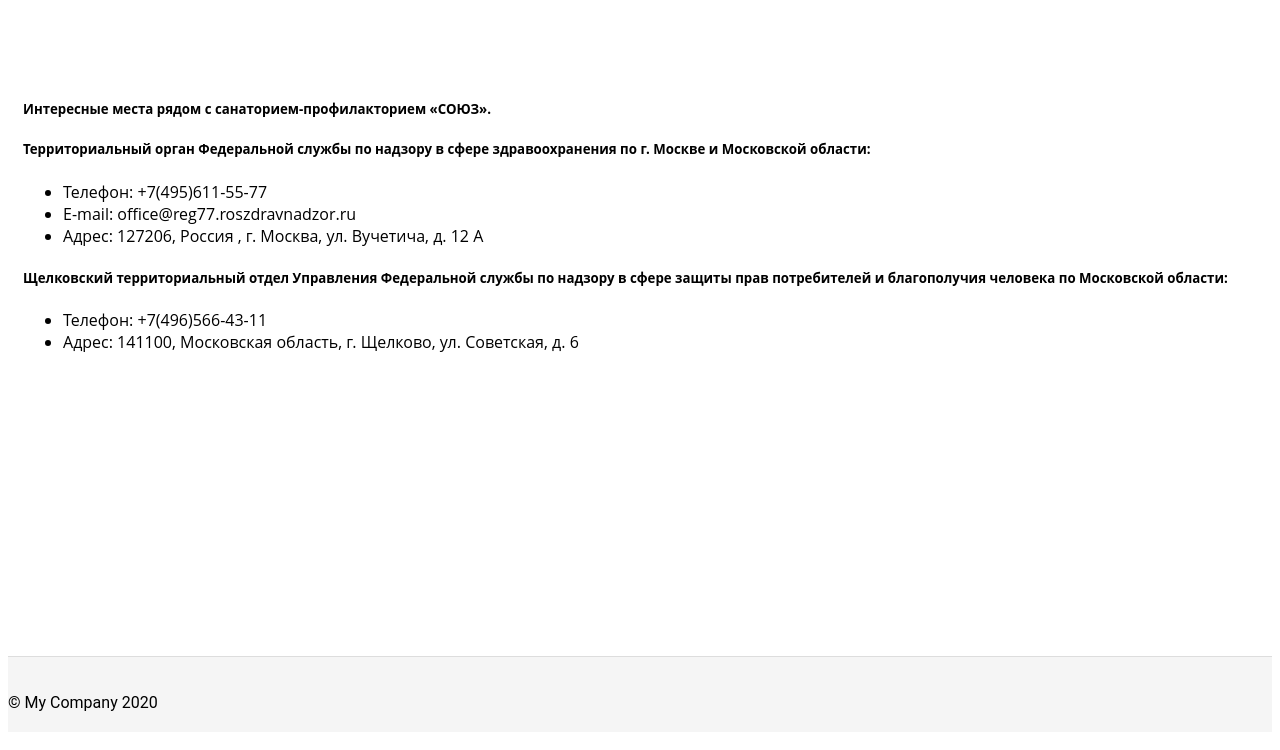
After one commit to DmitriyGold/Sanatoriy_mid, a Yii app: template views/site/museums.php in a window 1280 px wide. The commit adds this page. Shown: the top 750 px of the page. Run offline with PHP 8.4 and a stand-in for Yii, Linux system fonts and the light colour scheme; the template is opened without the code that fills it, so the values that code supplies are empty; some libraries are stand-ins or nearby versions.

```diff
--- a/views/layouts/app_main.php
+++ b/views/layouts/app_main.php
@@ -110,11 +110,11 @@
                                             <a class="dropdown-item" href="<?= Url::to(['/site/schedule']); ?>">График работы</a>
                                             <a class="dropdown-item" href="<?= Url::to(['/site/infrastructure']); ?>">Инфраструктура</a>
                                             <a class="dropdown-item" href="<?= Url::to(['/site/license']); ?>">Лицензия</a>
-                                            <a class="dropdown-item" href="#">Контролирующие органы</a>
+                                            <a class="dropdown-item" href="<?= Url::to(['/site/supervision']); ?>">Контролирующие органы</a>
                                             <a class="dropdown-item" href="#">Питание</a>
                                             <a class="dropdown-item" href="#">Отзывы???</a>
                                             <a class="dropdown-item" href="#">Интересные места рядом</a>
-                                            <a class="dropdown-item" href="#">Нормативные документы</a>
+                                            <a class="dropdown-item" href="<?= Url::to(['/site/requisites']); ?>">Карточка реквизитов</a>
                                         </div>
                                     </li>
                                     <li class="nav-item px-2"><a href="#" class="nav-link">Размещение</a></li>
--- /dev/null
+++ b/views/site/museums.php
@@ -0,0 +1,27 @@
+<?php
+$this->title = 'Интересные места';
+$this->params['breadcrumbs'][] = $this->title;
+?>
+<div class="mt-5 pt-5 container">
+    <div class="row">
+        <div class="col-12">
+            <h5 class="mt-5 mb-2">Интересные места рядом с санаторием-профилакторием «СОЮЗ».</h5>
+
+            <h5 class="mt-5 mb-1">Территориальный орган Федеральной службы по надзору в сфере здравоохранения по
+                г. Москве и Московской области:</h5>
+            <ul>
+                <li>Телефон: +7(495)611-55-77</li>
+                <li>E-mail: office@reg77.roszdravnadzor.ru</li>
+                <li>Адрес: 127206, Россия , г. Москва, ул. Вучетича, д. 12 А</li>
+            </ul>
+
+
+            <h5 class="mt-5 mb-1">Щелковский территориальный отдел Управления Федеральной службы по надзору
+                в сфере защиты прав потребителей и благополучия человека по Московской области:</h5>
+            <ul>
+                <li>Телефон: +7(496)566-43-11</li>
+                <li>Адрес: 141100, Московская область, г. Щелково, ул. Советская, д. 6</li>
+            </ul>
+        </div>
+    </div>
+</div>
--- a/web/css/site.css
+++ b/web/css/site.css
@@ -321,3 +321,7 @@
     padding-top: 90px;
     text-shadow: black 2px 3px 4px;
 }
+
+.my-license {
+    width: 95%;
+}
```
Also changed, not shown: controllers/SiteController.php (+7 -0 lines), views/site/about.php (+11 -9 lines), views/site/contact.php (+0 -7 lines), views/site/license.php (+10 -5 lines), views/site/requisites.php (added, +18 -0 lines), views/site/supervision.php (added, +27 -0 lines), web/images/card.jpg (added), web/images/license/license1.jpg (renamed from web/images/license/license.jpg), web/images/license/license2.jpg (added), 2 other files.
